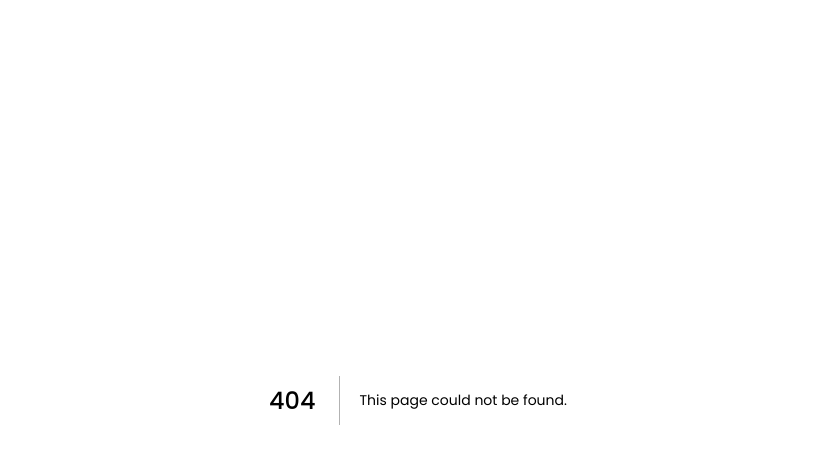
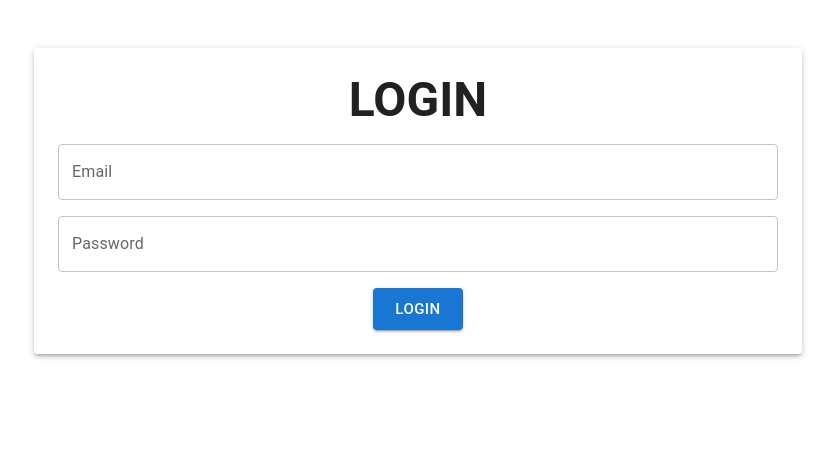
Before and after one commit to sayan-k-d/Invoice-Table, a Next.js app: page /Login in a window 1280 px wide. Before the commit this address had no page. Shown: the top 464 px of the page, without its empty margins (222-1057 px from the left). Built offline with nearby package versions, Linux system fonts and the light colour scheme.

Commit message:
Demo Login Page added

```diff
--- /dev/null
+++ b/pages/Login.jsx
@@ -0,0 +1,78 @@
+import { Dashboard } from "@mui/icons-material";
+import {
+  Box,
+  Button,
+  Paper,
+  Stack,
+  TextField,
+  Typography,
+} from "@mui/material";
+import Link from "next/link";
+import { useRouter } from "next/router";
+import React, { useState } from "react";
+
+const Login = () => {
+  const router = useRouter();
+  const [email, setEmail] = useState("");
+  const [password, setPassword] = useState("");
+  const [error, setError] = useState("");
+  const handleLogin = (event) => {
+    event.preventDefault();
+
+    if (email === "admin@gmail.com" && password === "admin@123") {
+      router.push("/Home");
+    } else {
+      setError("Invalid email or password");
+    }
+  };
+  return (
+    <>
+      <Paper
+        component={Box}
+        elevation={3}
+        className="w-100 mx-auto my-5 p-4"
+        maxWidth="60%"
+      >
+        <Typography
+          className="text-center text-uppercase fw-bold mb-3"
+          variant="h3"
+        >
+          Login
+        </Typography>
+        <form onSubmit={handleLogin}>
+          <Stack gap={2}>
+            <TextField
+              label="Email"
+              type="email"
+              name="email"
+              fullWidth
+              value={email}
+              onChange={(e) => setEmail(e.target.value)}
+            />
+            <TextField
+              label="Password"
+              type="password"
+              name="password"
+              fullWidth
+              value={password}
+              onChange={(e) => setPassword(e.target.value)}
+            />
+            {error && <Typography color="error">{error}</Typography>}
+            <Box mx="auto">
+              <Button
+                size="large"
+                type="submit"
+                variant="contained"
+                color="primary"
+              >
+                Login
+              </Button>
+            </Box>
+          </Stack>
+        </form>
+      </Paper>
+    </>
+  );
+};
+
+export default Login;
--- a/pages/UploadPDF/index.jsx
+++ b/pages/UploadPDF/index.jsx
@@ -9,6 +9,7 @@ import {
 } from "@mui/material";
 import React from "react";
 import useUpload from "@/hooks/useUpload";
+import HomeContent from "@/components/HomeContent";
 const UploadPDF = () => {
   const {
     fileInfo,
@@ -27,6 +28,9 @@ const UploadPDF = () => {
   } = useUpload();
   return (
     <>
+      <Box>
+        <HomeContent />
+      </Box>
       <Box className="drag-and-drop-container container">
         <input
           type="file"
--- a/pages/index.js
+++ b/pages/index.js
@@ -4,7 +4,7 @@ import { useEffect } from "react";
 export default function Home() {
   const router = useRouter();
   useEffect(() => {
-    router.push("/InvoiceTable");
+    router.push("/Login");
   }, []);
   return <></>;
 }
--- a/styles/app.scss
+++ b/styles/app.scss
@@ -19,3 +19,10 @@
     }
   }
 }
+
+.active,
+.active:hover {
+  background-color: rgba(197, 197, 197, 0.911);
+  color: black;
+  font-weight: bold;
+}
```
Also changed, not shown: components/HomeContent.jsx (added, +37 -0 lines), pages/Home/index.jsx (added, +14 -0 lines), pages/InvoiceTable/index.jsx (+14 -9 lines).
